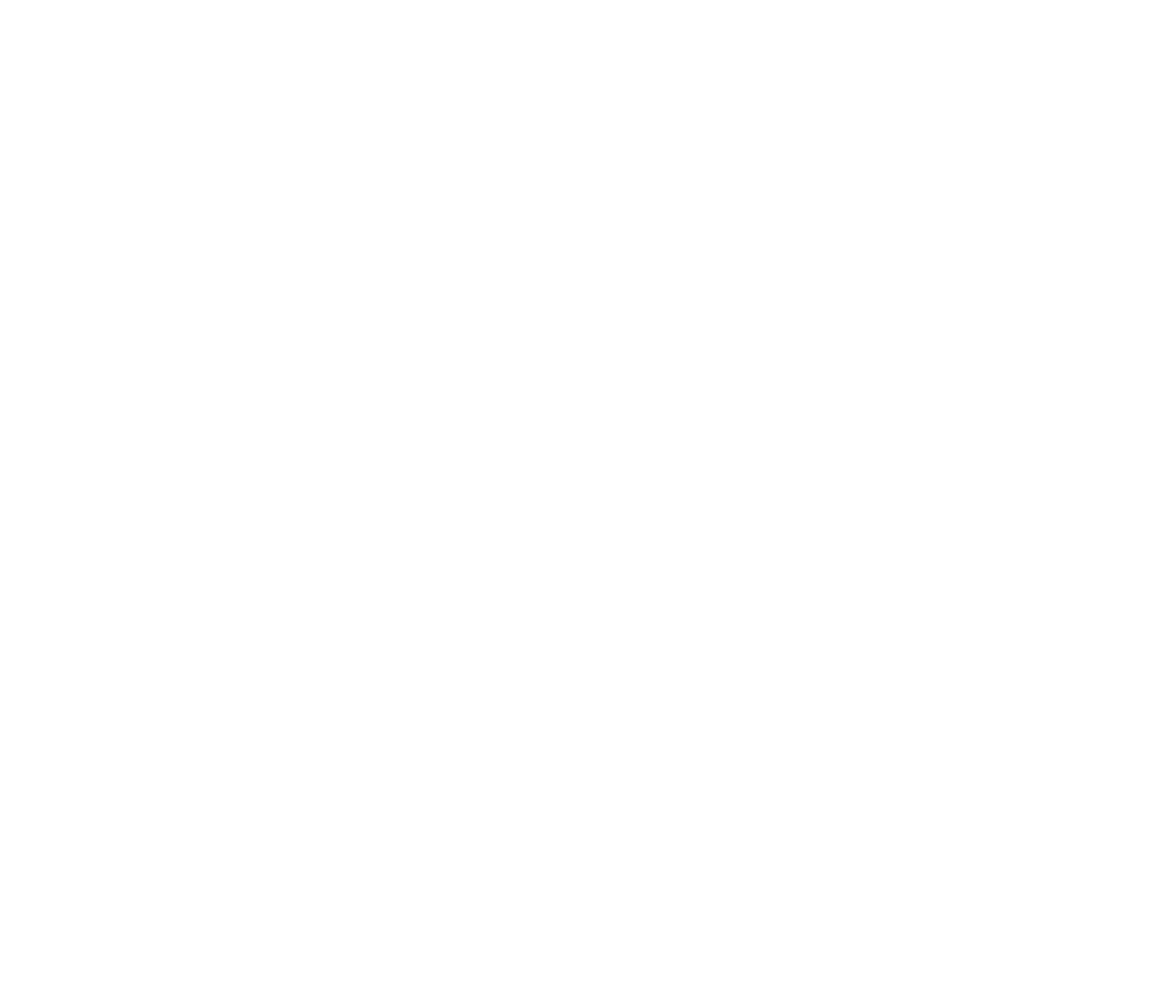
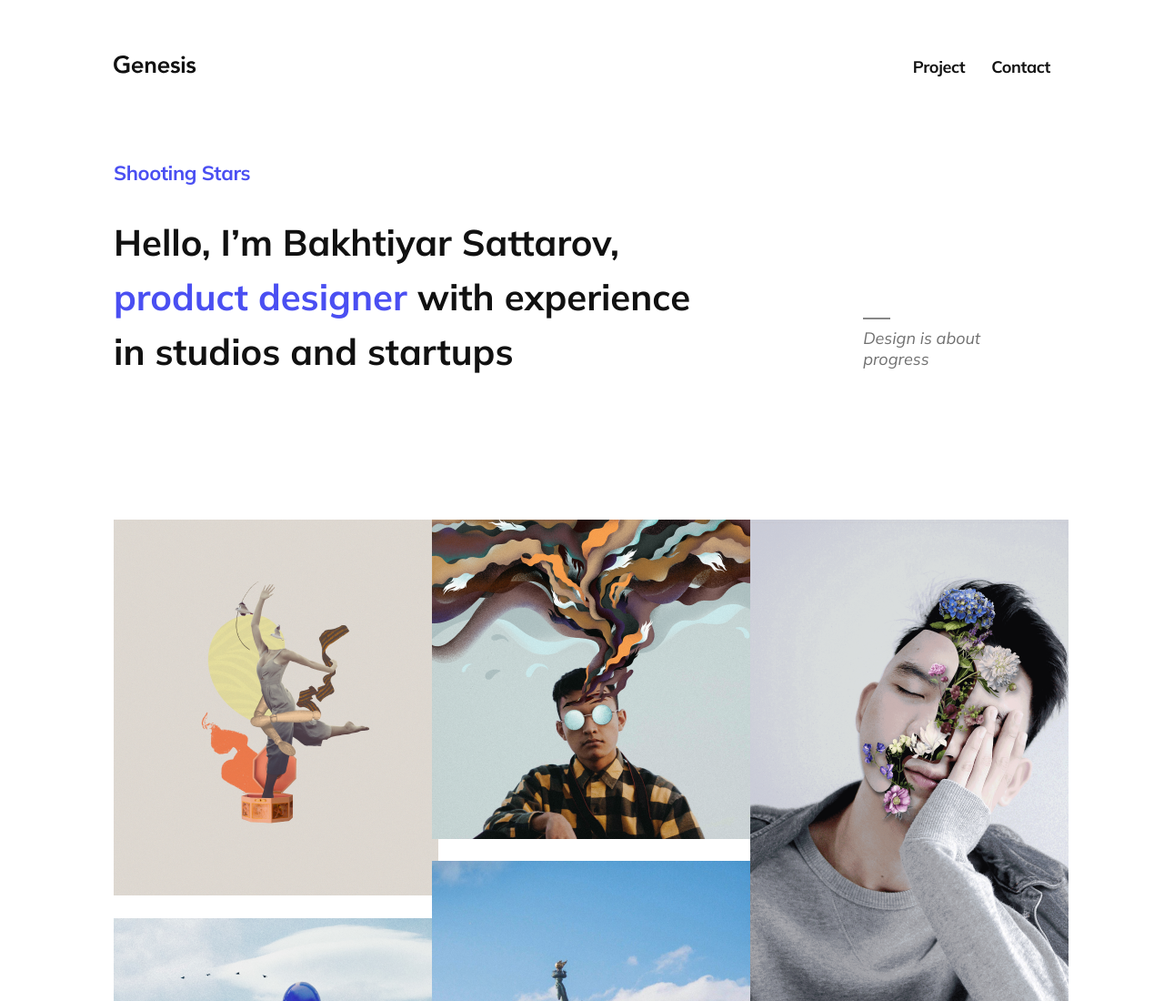
Before and after one commit to jbwizard/Genesis-Design, a plain HTML site: page index.html in a window 1280 px wide. Shown: the top 1100 px of the page at 91% size. Before the commit the page ends 800 px from the top, so only its background shows below. Drawn offline with Linux system fonts and the light colour scheme.

Commit message:
add header and grid

```diff
--- a/index.html
+++ b/index.html
@@ -13,6 +13,68 @@
     <link rel="stylesheet" href="styles/index.css">
 </head>
 <body>
+    <header>
+        <nav class="logo"><img src="/images/Logo.svg" alt="Logo"></nav>
+        <nav>
+            <ul class="menu">
+                <li><a class="menu_items" href="#">Project</a></li>
+                <li><a class="menu_items" href="#">Contact</a></li>
+            </ul>
+        </nav>
+    </header>
+    <main>
+        <div class="title__container">
+            <div class="title__title">
+                <p class="shooting-stars">Shooting Stars</p>
+                <h1>Hello, I’m Bakhtiyar Sattarov,
+                    <span style="color: #4A4FF2;">product designer</span> with experience
+                    in studios and startups</h1>
+            </div>
+            <div class="title__right">
+                <div class="line"></div>
+                <p class="secondary-txt">Design is about progress </p>
+            </div>
+        </div>
+        <div class="grid_container">
+            <div class="grid_element zero">
+                <img src="/images/Rectangle.png" alt="Dancing">
+            </div>
+            <div class="grid_element one">
+                <img src="/images/Rectangle-1.png" alt="Cactus">
+            </div>
+            <div class="grid_element two">
+                <img src="/images/Rectangle-2.png" alt="Holy">
+            </div>
+            <div class="grid_element three">
+                <img src="/images/Rectangle-3.png" alt="Sunset">
+            </div>
+            <div class="grid_element four">
+                <img src="/images/Rectangle-4.png" alt="Thinker">
+            </div>
+            <div class="grid_element five">
+                <img src="/images/Rectangle-5.png" alt="Statue of Liberty">
+            </div>
+            <div class="grid_element six">
+                <img src="/images/Rectangle-6.png" alt="Crossing">
+            </div>
+            <div class="grid_element seven">
+                <img src="/images/Rectangle-7.png" alt="The last of my kind">
+            </div>
+            <div class="grid_element eight">
+                <img src="/images/Rectangle-8.png" alt="Flowers">
+            </div>
+            <div class="grid_element nine">
+                <img src="images/Rectangle-9.png" alt="Face">
+            </div>
+            <div class="grid_element ten">
+                <img src="images/Rectangle-10.png" alt="Bouncing Piano">
+            </div>
+            <div class="grid_element eleven">
+                <img src="images/Rectangle-11.png" alt="Landscape">
+            </div>
+
+        </div>
+    </main>
 
 
 </body>
--- a/styles/index.scss
+++ b/styles/index.scss
@@ -0,0 +1,166 @@
+$main-font: 'Mulish';
+$main-color: #111111;
+
+body{
+    font: 100% $main-font;
+    font-style: normal;
+    font-weight: 700;
+    color: $main-color;
+}
+
+/*HEADER*/
+
+header{
+    display: flex;
+    justify-content: space-between;
+    align-items: center;
+    margin-top: 61px;
+    margin-bottom: 91px;
+    margin-right: 125px;
+    margin-left: 125px;
+}
+
+.menu{
+    display: flex;
+    gap: 29px;
+    list-style: none;
+}
+
+.menu_items{
+    font-size: 18px;
+    line-height: 23px;
+    /* identical to box height */
+    letter-spacing: -0.346154px;
+}
+
+
+a:link {
+    text-decoration: none;
+    color: #111111;
+}
+
+  a:visited {
+    text-decoration: none;
+    color: #111111;
+}
+
+  a:hover {
+    opacity: 70%;
+}
+
+  a:active {
+    text-decoration: none;
+    color:#111111
+}
+
+/*MAIN*/
+
+main{
+    margin-right: 125px;
+    margin-left: 125px;
+}
+
+.shooting-stars{
+    font-size: 22px;
+    line-height: 28px;
+    /* identical to box height */
+    letter-spacing: -0.423077px;
+    color: #4A4FF2;
+    padding-bottom: 32px;
+}
+
+h1{
+    font-size: 40px;
+    line-height: 60px;
+    /* or 150% */
+}
+
+.line{
+    width: 30px;
+    height: 2px;
+    mix-blend-mode: normal;
+    opacity: 0.5;
+    background: #111111;
+    margin-bottom: 9px;
+}
+
+.secondary-txt{
+    font-style: italic;
+    font-weight: 400;
+    font-size: 18px;
+    line-height: 23px;
+    /* identical to box height */
+    mix-blend-mode: normal;
+    opacity: 0.6;
+}
+
+.title__container{
+    display: flex;
+    align-items: last baseline;
+    gap: 190px;
+}
+
+.title__title{
+    width: 635px;
+    height: 251px;
+}
+
+.title__right{
+    justify-self: flex-start;
+}
+
+.grid_container{
+    margin-top: 144px;
+    display: grid;
+    grid-template-columns: repeat(9, 1fr);
+    grid-template-rows: repeat(32, 1fr);
+    gap: 20px;
+}
+
+.zero{
+    grid-area: 1/1/8/4;
+}
+
+.one{
+    grid-area: 8/1/16/4;
+}
+
+.two{
+    grid-area: 16/1/24/4;
+}
+
+.three{
+    grid-area: 24/1/33/4;
+}
+
+.four{
+    grid-area: 1/4/7/7;
+}
+
+.five{
+    grid-area: 7/4/14/7;
+}
+
+.six{
+    grid-area: 14/4/23/7;
+}
+
+.seven{
+    grid-area: 23/4/33/7;
+}
+
+.eight{
+    grid-area: 1/7/11/10;
+}
+
+.nine{
+    grid-area: 11/7/18/10;
+}
+
+.ten{
+    grid-area: 18/7/27/10;
+}
+
+.eleven{
+    grid-area: 27/7/33/10;
+}
```
Also changed, not shown: styles/index.css.
